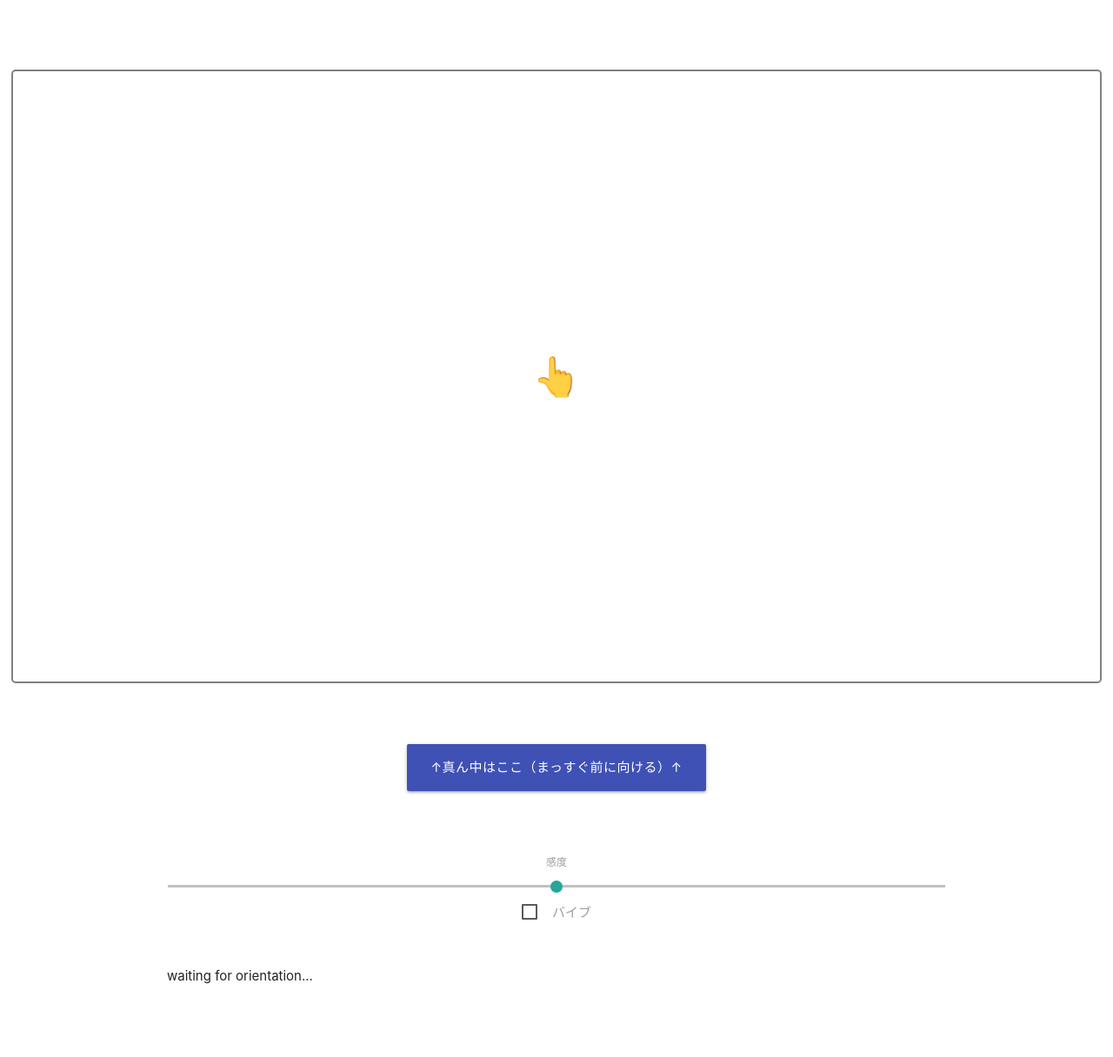
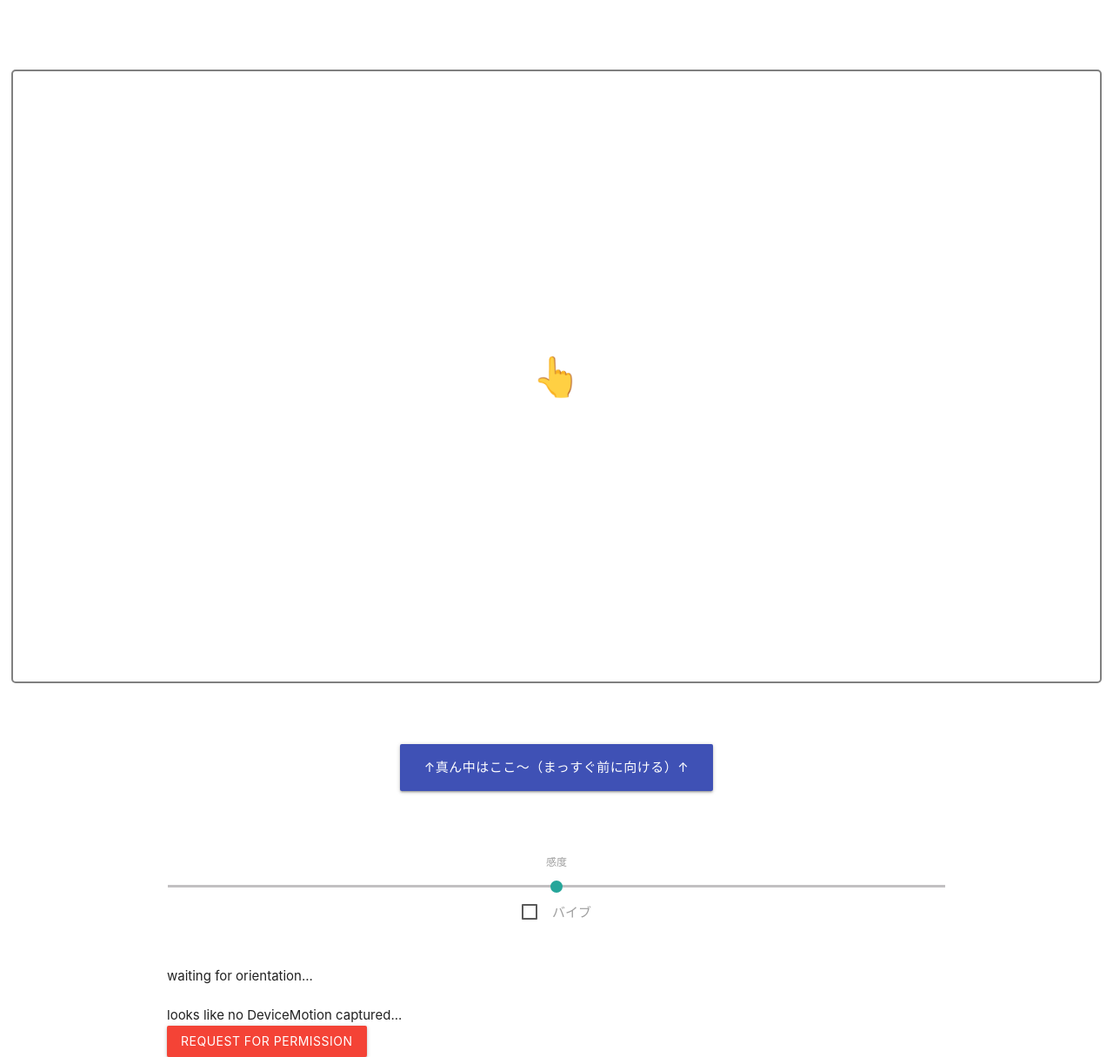
Before and after one commit to takapiro99/takapiro99.github.io, a Jekyll site: the page sandbox/remocon.html, which Jekyll copies as it is, in a window 1280 px wide. Shown: the whole page at 87% size. Built offline with Jekyll 4.4.1, drawn with Linux system fonts in a browser that asks for light colours; before the commit the page ends 1135 px from its top, so only the background shows below that; part of the change alters nothing that is shown.

Commit message:
Update remocon.html

```diff
--- a/sandbox/remocon.html
+++ b/sandbox/remocon.html
@@ -26,7 +26,7 @@
     </div>
     <div class="container center">
       <div>
-        <button id="reset-scale" class="btn-large indigo waves-effect waves-light">↑真ん中はここ（まっすぐ前に向ける）↑</button>
+        <button id="reset-scale" class="btn-large indigo waves-effect waves-light">↑真ん中はここ〜（まっすぐ前に向ける）↑</button>
       </div>
       <div style="margin-top: 70px;">
         <label for="sensitivity">感度</label>
@@ -39,12 +39,43 @@
     </div>
     <div class="debug container">
       <div id="orientation">waiting for orientation...</div>
+      <div>
+        <button type='button' class='btn red' onclick='req()'>request for permission</button>
+      </div>
     </div>
   </div>
   <script>
     let currentAlpha, currentBeta, currentGamma;
     let originAlpha, originBeta, originGamma;
     currentAlpha = currentBeta = currentGamma = originAlpha = originBeta = originGamma = 0;
+
+    const req = () => {
+      if (typeof DeviceOrientationEvent.requestPermission === 'function') {
+        DeviceOrientationEvent.requestPermission()
+          .then(permissionState => {
+            alert("permitted")
+            if (permissionState === 'granted') {
+              window.addEventListener('deviceorientation', () => { });
+            }
+          })
+          .catch((e) => { console.error(e); alert("not permitted", e) });
+      } else {
+        // handle regular non iOS 13+ devices
+        alert("no permission to request2")
+        console.log("no permission to request2");
+      }
+    }
+
+    window.onload = () => {
+      console.log("load");
+      setTimeout(() => {
+        if (currentAlpha === 0) {
+          console.log("load");
+          document.getElementById("orientation").innerHTML += "<br/><br/>looks like no DeviceMotion captured...";
+          // document.getElementById("orientation").innerHTML += "<button type='button' class='btn red' onclick='req()'>request for permission</button>";
+        }
+      }, 3000);
+    }
 
     const id = (id) => document.getElementById(id)
     if (window.DeviceOrientationEvent) {
```
